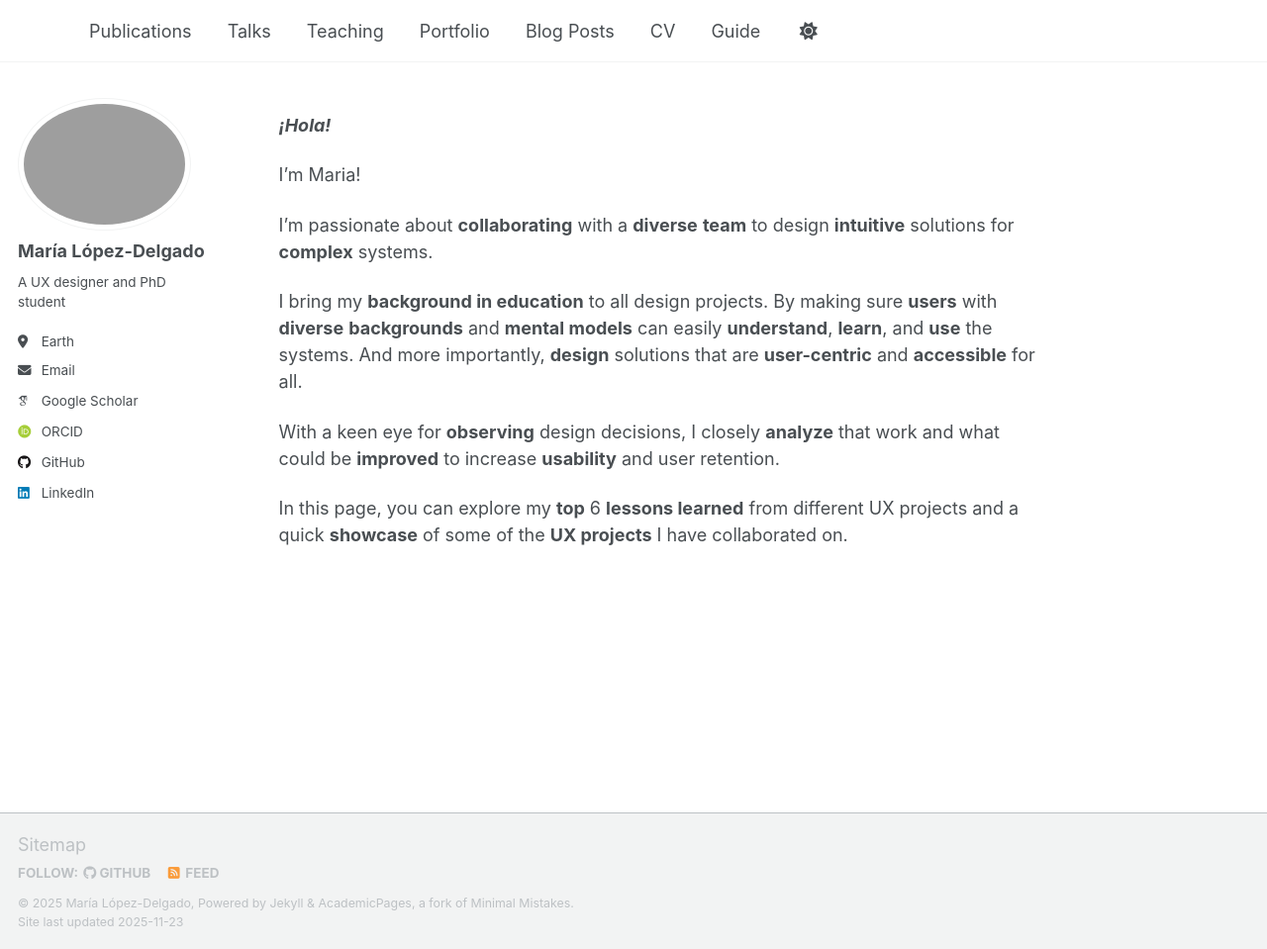
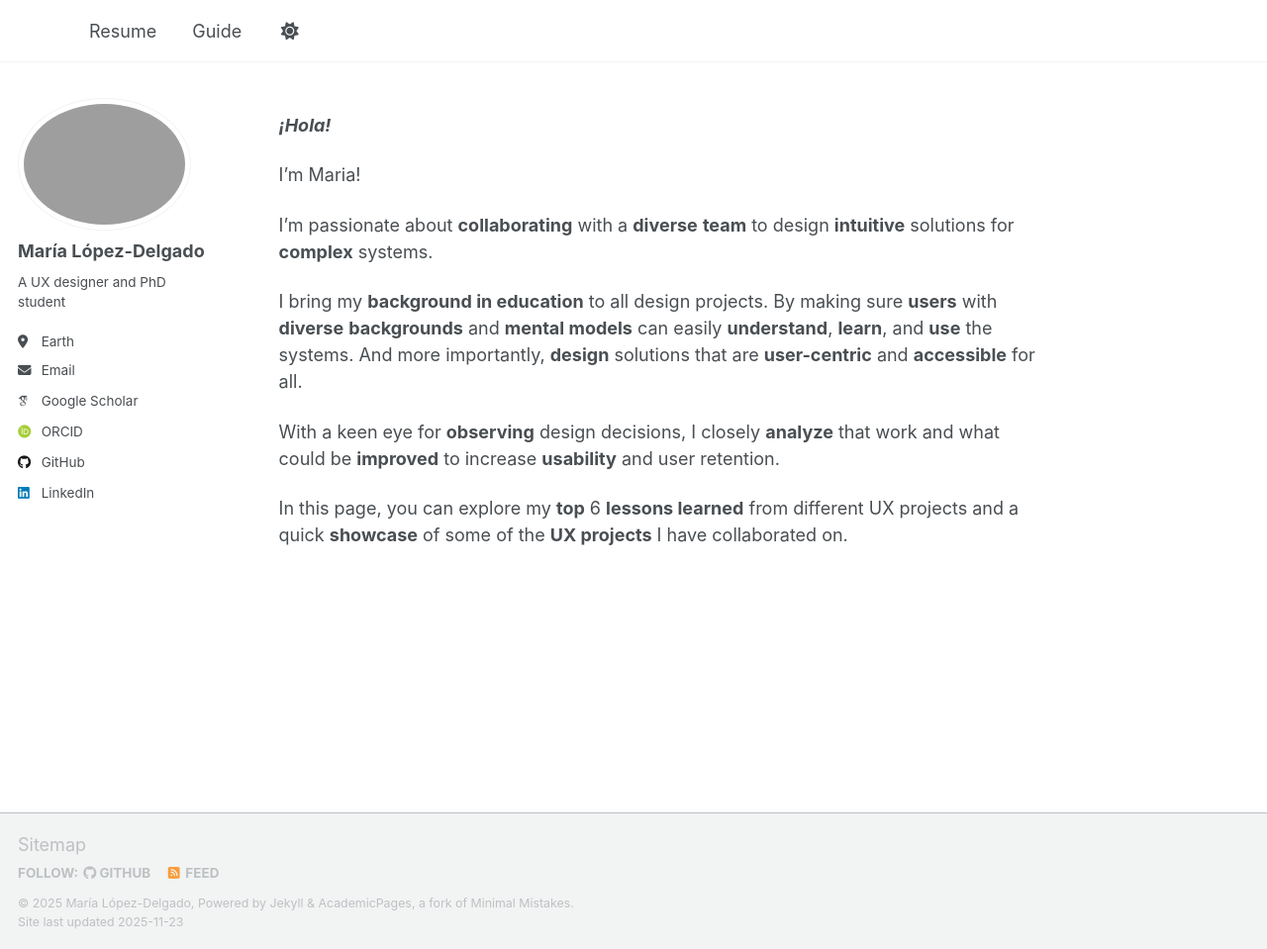
Before and after one commit to maria-lopez-delgado/maria-lopez-delgado.github.io, a Jekyll site: the page built from _pages/about.md, in a window 1280 px wide and 959 px high. Shown: the whole window at 99% size. Built offline with Jekyll 4.4.1, drawn with Linux system fonts in a browser that asks for light colours; some web fonts are replaced; a script that is not in the unit is left out; part of the change alters nothing that is shown.

Commit message:
update navigation

```diff
--- a/_data/navigation.yml
+++ b/_data/navigation.yml
@@ -8,23 +8,23 @@
 #      Markdown formatted page while the second is generated using JSON.
 
 main:
-  - title: "Publications"
-    url: /publications/
+  #- title: "Publications"
+    #url: /publications/
 
-  - title: "Talks"
-    url: /talks/
+  #- title: "Talks"
+    #url: /talks/
 
-  - title: "Teaching"
-    url: /teaching/
+  #- title: "Teaching"
+    #url: /teaching/
 
-  - title: "Portfolio"
-    url: /portfolio/
+  #- title: "Portfolio"
+    #url: /portfolio/
 
-  - title: "Blog Posts"
-    url: /year-archive/
+  #- title: "Blog Posts"
+    #url: /year-archive/
 
-  - title: "CV"
-    url: /cv/
+  - title: "Resume"
+    url: /Resume/
 
   # - title: "CV"
   #   url: /cv-json/
```
